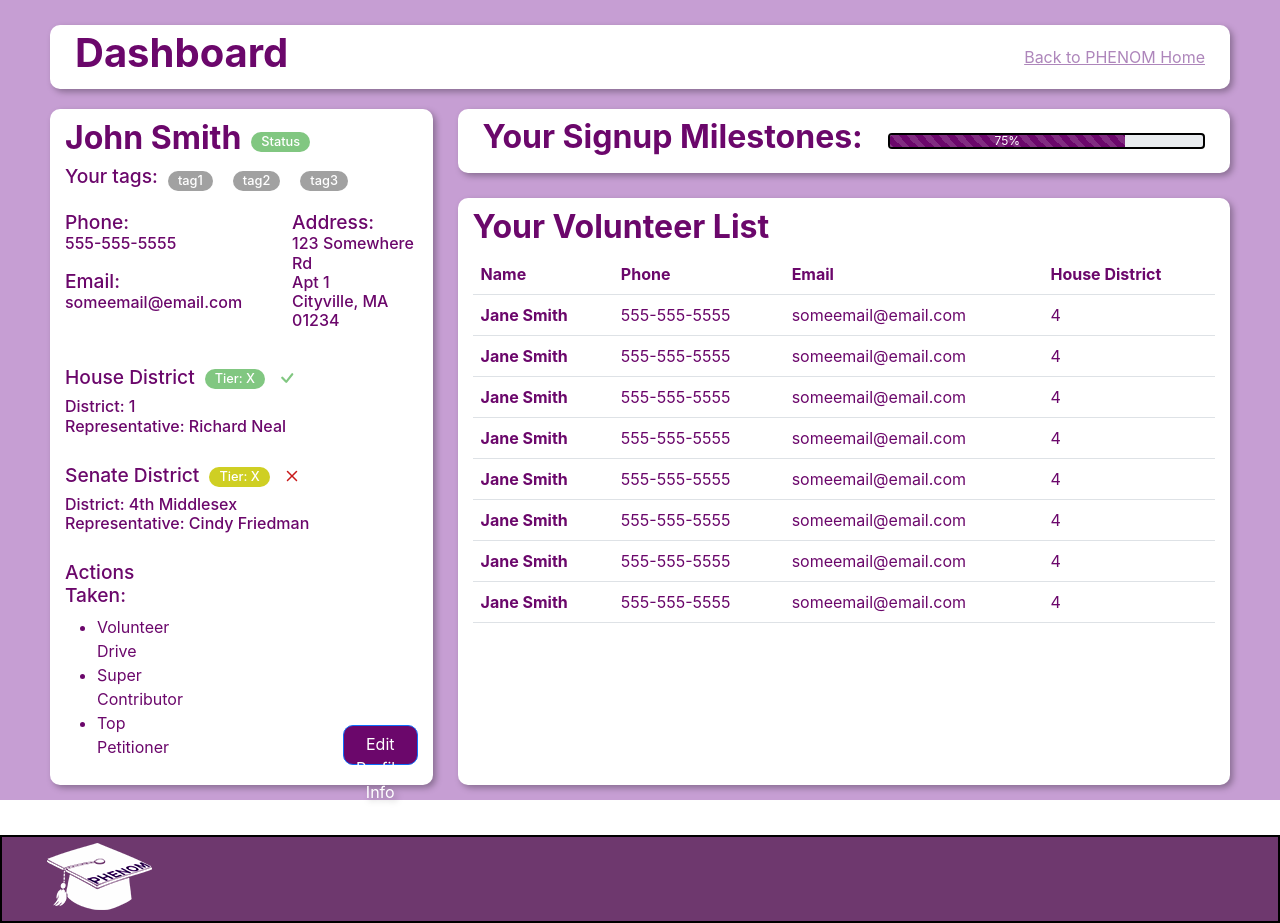
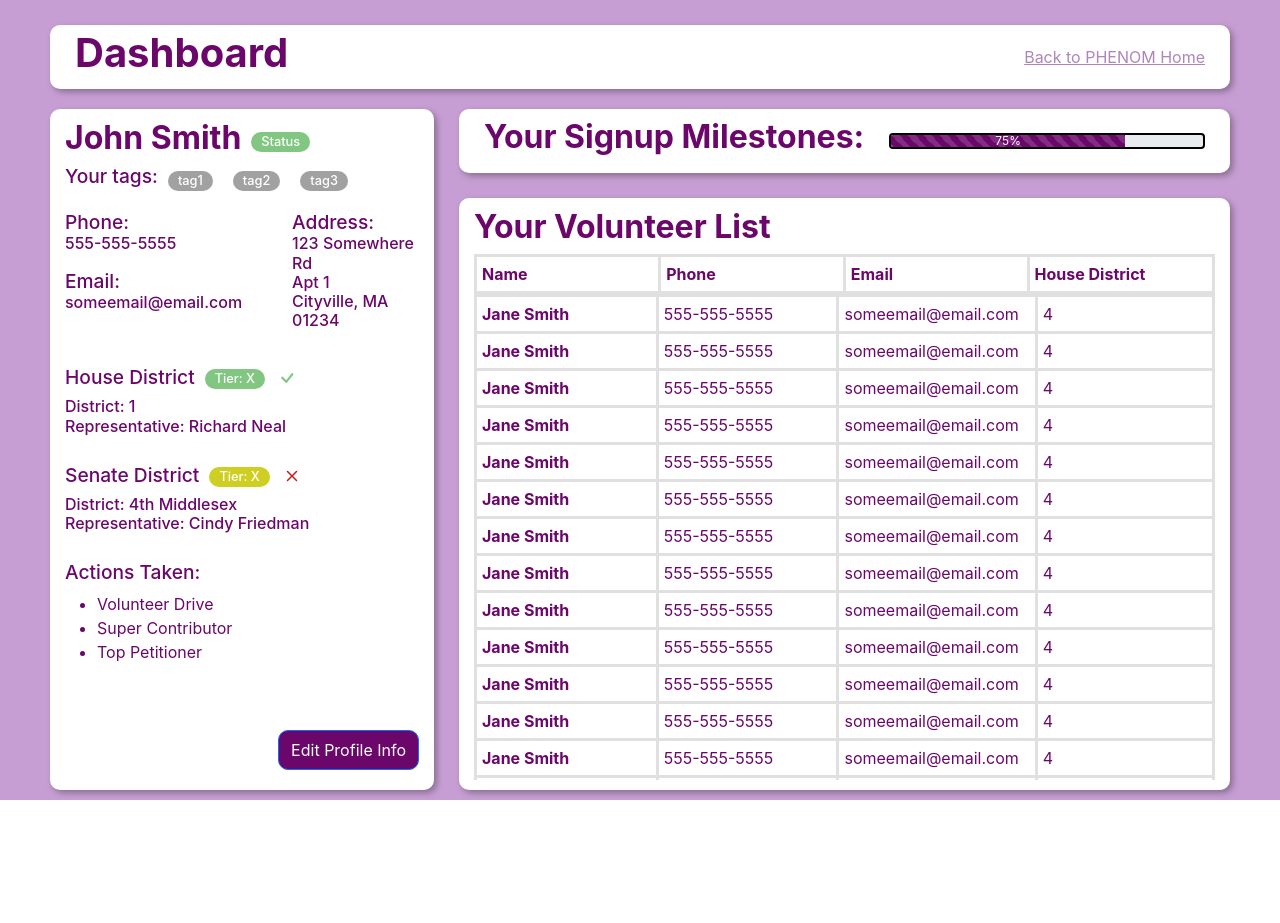
Before and after one commit to build-umass/phenom-2, a Next.js app: page /dashboard in a window 1280 px wide. After the commit the page ends 800 px from the top, so only its background shows below. Built offline with nearby package versions, Linux system fonts and the light colour scheme.

Commit message:
scrollable table and aspect ratio fixed

```diff
--- a/pages/dashboard.js
+++ b/pages/dashboard.js
@@ -8,7 +8,7 @@ import styles from "../styles/Dashboard.module.css"
 function getProgWidth() {
 	// TODO: some way to retrieve the width from the database here
 	let width = 75;
-	return width > 100 ? 100: width;
+	return width > 100 ? 100 : width;
 }
 
 function getName() {
@@ -79,8 +79,8 @@ function getRow() {
 
 function generateRows() {
 	let rows = [];
-	// 5 will be replaced by number of volunteers
-	for (let i = 0; i < 8; ++i) {
+	// number of rows will be replaced by number of volunteers
+	for (let i = 0; i < 50; ++i) {
 		let row = getRow();
 		rows.push(
 			<tr>
@@ -94,25 +94,6 @@ function generateRows() {
 	return rows;
 }
 
-// https://nextjs.org/docs/basic-features/data-fetching/get-server-side-props
-export async function getServerSideProps(context) {
-  try {
-    // client.db() will be the default database passed in the MONGODB_URI
-    // You can change the database by calling the client.db() function and specifying a database like:
-    // const db = client.db("myDatabase");
-    // Then you can execute queries against your database like so:
-    // db.find({}) or any of the MongoDB Node Driver commands
-    await clientPromise
-    return {
-      props: { isConnected: true },
-    }
-  } catch (e) {
-    console.error(e)
-    return {
-      props: { isConnected: false },
-    }
-  }
-}
 let address = getAddress();
 let district = getDistrict();
 
@@ -122,7 +103,7 @@ export default function Dashboard({ isConnected }) {
 			<Head>
 				<title>Dashboard</title>
 				<meta name="description" content="View information on recruited individuals + profile info" />
-				<link rel="icon" href="/favicon.ico"/>
+				<link rel="icon" href="/favicon.ico" />
 			</Head>
 
 			<header className={styles.header}>
@@ -134,78 +115,75 @@ export default function Dashboard({ isConnected }) {
 
 			<main className={styles.main}>
 				<div className={styles.profileCard}>
-					{/* <header className={styles.cardBanner}>
-						<h2 className={styles.bannerText}>Profile Info:</h2>
-					</header> */}
 					<div className={styles.cardRow}>
 						<h2 className={styles.smallHeaderText}>{getName()}</h2>
-						<div className={styles.tag} style={{backgroundColor: "#81c781"}}>
+						<div className={styles.tag} style={{ backgroundColor: "#81c781" }}>
 							<h4 className={styles.tagText}>{getStatus()}</h4>
 						</div>
 					</div>
 					<div className={styles.cardRow}>
 						<h3 className={styles.text}>Your tags:</h3>
 						{/* sample tags, will be cleaner in final build */}
-						<li className={styles.tag} style={{backgroundColor: "#a1a1a1"}}>
+						<li className={styles.tag} style={{ backgroundColor: "#a1a1a1" }}>
 							<h4 className={styles.tagText}>tag1</h4>
 						</li>
-						<li className={styles.tag} style={{backgroundColor: "#a1a1a1"}}>
+						<li className={styles.tag} style={{ backgroundColor: "#a1a1a1" }}>
 							<h4 className={styles.tagText}>tag2</h4>
 						</li>
-						<li className={styles.tag} style={{backgroundColor: "#a1a1a1"}}>
+						<li className={styles.tag} style={{ backgroundColor: "#a1a1a1" }}>
 							<h4 className={styles.tagText}>tag3</h4>
 						</li>
 					</div>
-					<div className={styles.cardRow} style={{marginTop: 15}}>
+					<div className={styles.cardRow} style={{ marginTop: 15 }}>
 						<div className={styles.verticalWrapper}>
-							<h3 className={styles.text}>Phone:<br/><h4 className={styles.subText}>{getPhone()}</h4></h3>
-							<h3 className={styles.text}>Email:<br/><h4 className={styles.subText}>{getEmail()}</h4></h3>
+							<h3 className={styles.text}>Phone:<br /><h4 className={styles.subText}>{getPhone()}</h4></h3>
+							<h3 className={styles.text}>Email:<br /><h4 className={styles.subText}>{getEmail()}</h4></h3>
 						</div>
-						<div className={styles.verticalWrapper} style={{marginLeft: 50}}>
+						<div className={styles.verticalWrapper} style={{ marginLeft: 50 }}>
 							<h3 className={styles.text}>
 								Address:
 								{/* will be refactored */}
-								<h4 className={styles.subText}>{address.road}<br/>{address.unit}<br/>{address.city}, {address.state}<br/>{address.zip}<br/></h4>
+								<h4 className={styles.subText}>{address.road}<br />{address.unit}<br />{address.city}, {address.state}<br />{address.zip}<br /></h4>
 							</h3>
 						</div>
 					</div>
-					<div className={styles.cardRow} style={{marginTop: 20}}>
+					<div className={styles.cardRow} style={{ marginTop: 20 }}>
 						<div className={styles.verticalWrapper}>
 							<div className={styles.cardRow}>
 								<h3 className={styles.text}>House District</h3>
-								<li className={styles.tag} style={{backgroundColor: district.houseDistrict.tierColor, alignSelf:"flex-start", marginTop: 3}}><h4 className={styles.tagText}>Tier: {district.houseDistrict.tier}</h4></li>
+								<li className={styles.tag} style={{ backgroundColor: district.houseDistrict.tierColor, alignSelf: "flex-start", marginTop: 3 }}><h4 className={styles.tagText}>Tier: {district.houseDistrict.tier}</h4></li>
 								{district.houseDistrict.supports ? (
 									<svg xmlns="http://www.w3.org/2000/svg" width="24" height="24" fill="#81c781" className="bi bi-check" viewBox="0 0 16 16">
 										<path d="M10.97 4.97a.75.75 0 0 1 1.07 1.05l-3.99 4.99a.75.75 0 0 1-1.08.02L4.324 8.384a.75.75 0 1 1 1.06-1.06l2.094 2.093 3.473-4.425a.267.267 0 0 1 .02-.022z"></path>
 									</svg>
 								) : (
 									<svg xmlns="http://www.w3.org/2000/svg" width="24" height="24" fill="#c91a1a" className="bi bi-x" viewBox="0 0 16 16">
-										<path d="M4.646 4.646a.5.5 0 0 1 .708 0L8 7.293l2.646-2.647a.5.5 0 0 1 .708.708L8.707 8l2.647 2.646a.5.5 0 0 1-.708.708L8 8.707l-2.646 2.647a.5.5 0 0 1-.708-.708L7.293 8 4.646 5.354a.5.5 0 0 1 0-.708z"/>
+										<path d="M4.646 4.646a.5.5 0 0 1 .708 0L8 7.293l2.646-2.647a.5.5 0 0 1 .708.708L8.707 8l2.647 2.646a.5.5 0 0 1-.708.708L8 8.707l-2.646 2.647a.5.5 0 0 1-.708-.708L7.293 8 4.646 5.354a.5.5 0 0 1 0-.708z" />
 									</svg>
 								)}
 							</div>
-							<h4 className={styles.subText}>District: {district.houseDistrict.district}<br/>Representative: {district.houseDistrict.rep}</h4>
+							<h4 className={styles.subText}>District: {district.houseDistrict.district}<br />Representative: {district.houseDistrict.rep}</h4>
 						</div>
 					</div>
-					<div className={styles.cardRow} style={{marginTop: 20}}>
+					<div className={styles.cardRow} style={{ marginTop: 20 }}>
 						<div className={styles.verticalWrapper}>
 							<div className={styles.cardRow}>
 								<h3 className={styles.text}>Senate District</h3>
-								<li className={styles.tag} style={{backgroundColor: district.senateDistrict.tierColor, alignSelf:"flex-start", marginTop: 3}}><h4 className={styles.tagText}>Tier: {district.senateDistrict.tier}</h4></li>
+								<li className={styles.tag} style={{ backgroundColor: district.senateDistrict.tierColor, alignSelf: "flex-start", marginTop: 3 }}><h4 className={styles.tagText}>Tier: {district.senateDistrict.tier}</h4></li>
 								{district.senateDistrict.supports ? (
 									<svg xmlns="http://www.w3.org/2000/svg" width="24" height="24" fill="#81c781" className="bi bi-check" viewBox="0 0 16 16">
 										<path d="M10.97 4.97a.75.75 0 0 1 1.07 1.05l-3.99 4.99a.75.75 0 0 1-1.08.02L4.324 8.384a.75.75 0 1 1 1.06-1.06l2.094 2.093 3.473-4.425a.267.267 0 0 1 .02-.022z"></path>
 									</svg>
 								) : (
 									<svg xmlns="http://www.w3.org/2000/svg" width="24" height="24" fill="#c91a1a" className="bi bi-x" viewBox="0 0 16 16">
-										<path d="M4.646 4.646a.5.5 0 0 1 .708 0L8 7.293l2.646-2.647a.5.5 0 0 1 .708.708L8.707 8l2.647 2.646a.5.5 0 0 1-.708.708L8 8.707l-2.646 2.647a.5.5 0 0 1-.708-.708L7.293 8 4.646 5.354a.5.5 0 0 1 0-.708z"/>
+										<path d="M4.646 4.646a.5.5 0 0 1 .708 0L8 7.293l2.646-2.647a.5.5 0 0 1 .708.708L8.707 8l2.647 2.646a.5.5 0 0 1-.708.708L8 8.707l-2.646 2.647a.5.5 0 0 1-.708-.708L7.293 8 4.646 5.354a.5.5 0 0 1 0-.708z" />
 									</svg>
 								)}
 							</div>
-							<h4 className={styles.subText}>District: {district.senateDistrict.district}<br/>Representative: {district.senateDistrict.rep}</h4>
+							<h4 className={styles.subText}>District: {district.senateDistrict.district}<br />Representative: {district.senateDistrict.rep}</h4>
 						</div>
 					</div>
-					<div className={styles.cardRow} style={{marginTop: 20}}>
+					<div className={styles.cardRow} style={{ marginTop: 20 }}>
 						<div className={styles.verticalWrapper}>
 							<h3 className={styles.text}>Actions Taken:</h3>
 							<ul>
@@ -215,28 +193,32 @@ export default function Dashboard({ isConnected }) {
 							</ul>
 						</div>
 						{/* fix margin for button */}
-						<button type="button" className="btn btn-primary" style={{backgroundColor: "#6b076b", height: 40, borderRadius: 10, alignSelf: "flex-end", marginLeft: 160, marginBottom: 10}}>Edit Profile Info</button>
 					</div>
+					<div style={{display: 'flex', alignContent: 'flex-end', justifyContent: 'flex-end', flex: 1}}>
+							<button type="button" className="btn btn-primary" style={{ backgroundColor: "#6b076b", height: 40, borderRadius: 10, marginTop: 'auto', marginBottom: 10 }}>Edit Profile Info</button>
+						</div>
 				</div>
 
 				<div className={styles.verticalWrapper}>
 					<div className={styles.milestoneTracker}>
 						{/*TODO: implement labeled segments in progress bar*/}
 						<h2 className={styles.smallHeaderText}>Your Signup Milestones:</h2>
-						<div className="progress" style={{margin: "0 25px 0 25px", width: "40vw", border: "solid black 2px", flex: 1}}>
-							<div className="progress-bar progress-bar-striped" role="progressbar" style={{width: getProgWidth() + "%", backgroundColor: "#6b076b"}} aria-valuenow="0" aria-valuemin="0" aria-valuemax="100">{getProgWidth() + '%'}</div>
+						<div className="progress" style={{ margin: "0 25px 0 25px", width: "40vw", border: "solid black 2px", flex: 1 }}>
+							<div className="progress-bar progress-bar-striped" role="progressbar" style={{ width: getProgWidth() + "%", backgroundColor: "#6b076b" }} aria-valuenow="0" aria-valuemin="0" aria-valuemax="100">{getProgWidth() + '%'}</div>
 						</div>
 					</div>
 					<div className={styles.volunteerCard}>
 						<h2 className={styles.smallHeaderText}>Your Volunteer List</h2>
-						<table className="table" style={{color: "#6b076b"}}>
+						<table className={styles.fixedHeader}>
+								<thead>
+									<tr>
+										<th>Name</th>
+										<th>Phone</th>
+										<th>Email</th>
+										<th>House District</th>
+									</tr>
+								</thead>
 							<tbody>
-								<tr>
-									<th scope="col">Name</th>
-									<th scope="col">Phone</th>
-									<th scope="col">Email</th>
-									<th scope="col">House District</th>
-								</tr>
 								{generateRows()}
 							</tbody>
 						</table>
@@ -244,11 +226,11 @@ export default function Dashboard({ isConnected }) {
 				</div>
 			</main>
 
-			<footer className={styles.footer}>
-				<div className={styles.imageWrapper}> {/*wrap next/Image in div for styling*/}
-					<Image className={styles.image} src="/phenomsmallwhite.webp" width="105" height="78" alt="PHENOM Logo"/>
+			{/* <footer className={styles.footer}>
+				<div className={styles.imageWrapper}>
+					<Image className={styles.image} src="/phenomsmallwhite.webp" width="105" height="78" alt="PHENOM Logo" />
 				</div>
-			</footer>
+			</footer> */}
 		</div>
 	);
 }
--- a/styles/Dashboard.module.css
+++ b/styles/Dashboard.module.css
@@ -11,7 +11,7 @@
 .main {
   display: flex;
   margin: 20px 0 0 0;
-  height: 100vh;
+  height: 100%;
 }
 
 .header {
@@ -112,12 +112,13 @@
 
 .cardRow {
   display: flex;
-  flex: 1;
+  /* flex: 1; */
 }
 
 .verticalGroup {
   display: flex;
   flex-direction: column;
+  flex: 1;
 }
 
 .volunteerCard {
@@ -155,4 +156,33 @@
 .verticalWrapper {
   display: flex;
   flex-direction: column;
+  flex: 1
 }
+
+/* Special table styles */
+.fixedHeader {
+  width: 100%;
+  height: 100%;
+  /* table-layout: fixed; */
+  /* border-collapse: collapse; */
+}
+.fixedHeader tbody {
+  display: block;
+  width: 100%;
+  overflow: auto;
+  height: 100%;
+}
+.fixedHeader thead tr {
+  display: block;
+}
+.fixedHeader thead {
+  color: #6b076b;
+}
+.fixedHeader th,
+.fixedHeader td {
+  padding: 5px;
+  text-align: left;
+  width: 200px;
+  color: #6b076b;
+  border: solid rgb(224, 224, 224);
+}
```
